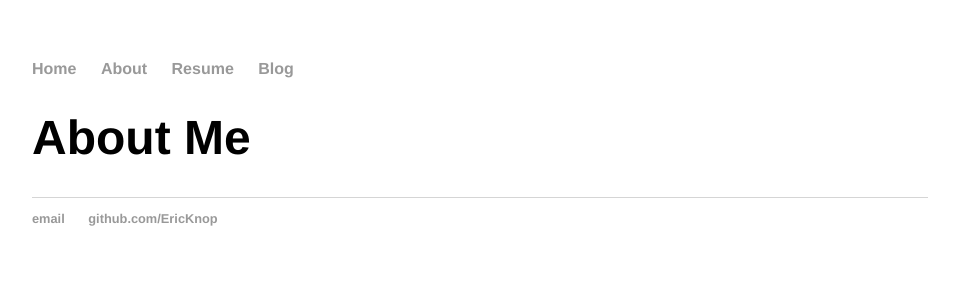
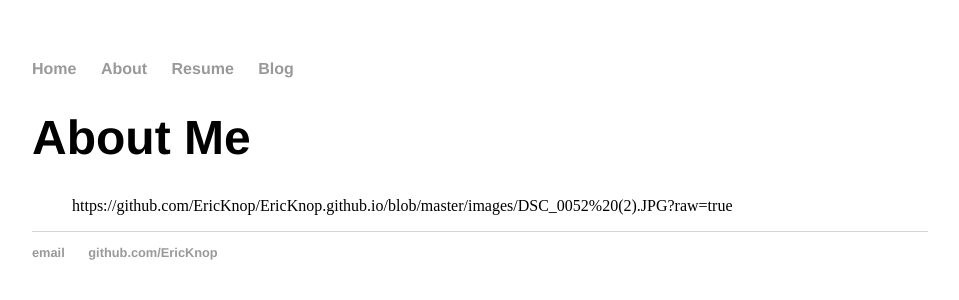
Before and after one commit to EricKnop/EricKnop.github.io, a Jekyll site: the page built from about/index.html, in a window 1280 px wide. Shown: the top 300 px of the page, without its empty margins (160-1119 px from the left). Built offline with Jekyll 4.4.1, drawn with Linux system fonts in a browser that asks for light colours; part of the change alters nothing that is shown.

Commit message:
Update index.html

```diff
--- a/about/index.html
+++ b/about/index.html
@@ -4,3 +4,4 @@ title: About Me
 ---
 	<h1>{{ page.title }}</h1>
 	<ul class="about me">
+		https://github.com/EricKnop/EricKnop.github.io/blob/master/images/DSC_0052%20(2).JPG?raw=true
```
